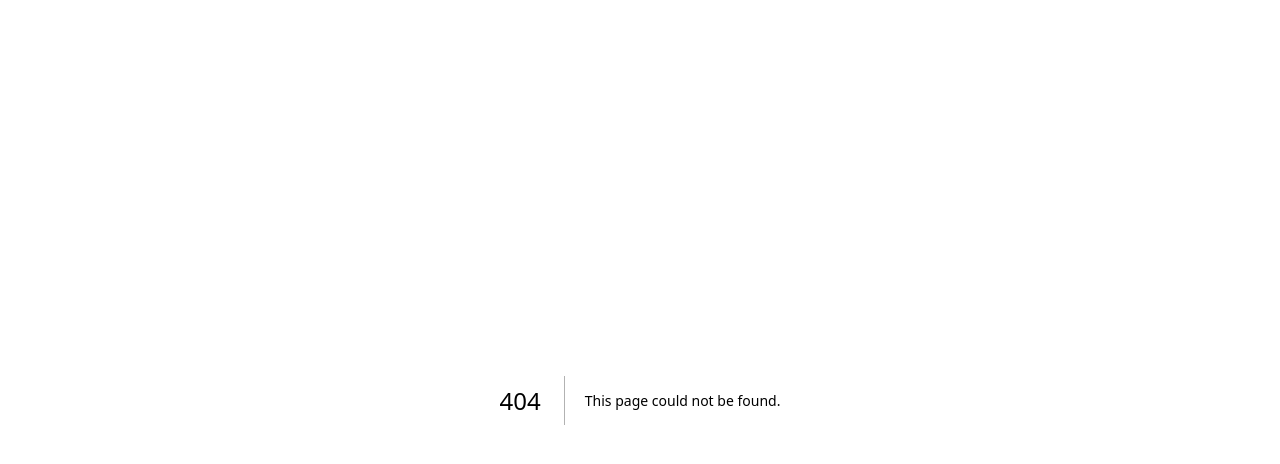
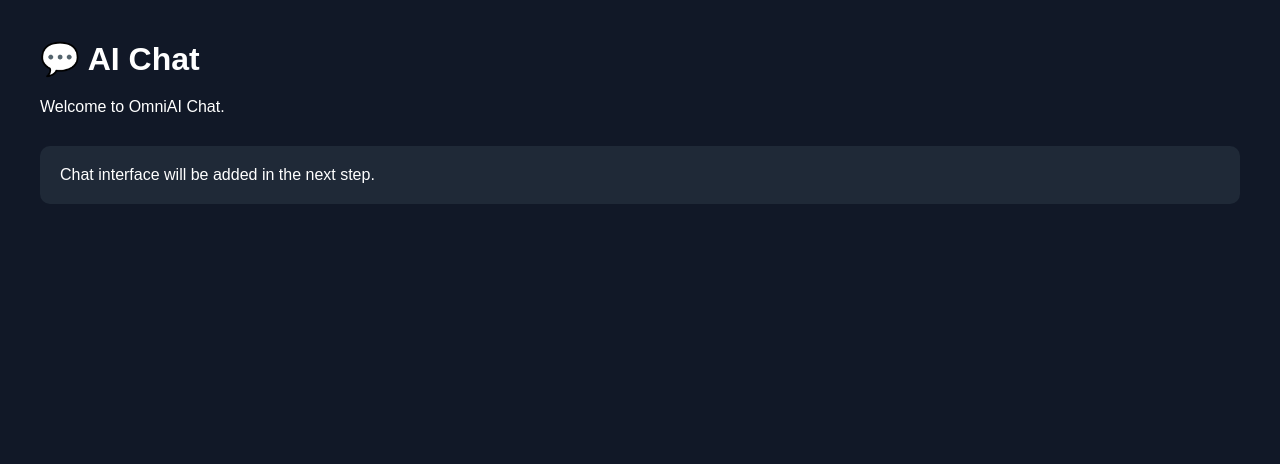
Before and after one commit to ujjwalsharma2006/OmniAI-Hub, a Next.js app: page /chat in a window 1280 px wide. Before the commit this address had no page. Shown: the top 464 px of the page. Built offline with nearby package versions, Linux system fonts and the light colour scheme.

Commit message:
Create AI Chat Page
This file contains the layout for the ChatPage component, including styles and a welcome message.

```diff
--- /dev/null
+++ b/app/chat/page.tsx
@@ -0,0 +1,29 @@
+export default function ChatPage() {
+  return (
+    <main
+      style={{
+        minHeight: "100vh",
+        background: "#111827",
+        color: "white",
+        padding: "40px",
+      }}
+    >
+      <h1>💬 AI Chat</h1>
+
+      <p style={{ marginTop: "20px" }}>
+        Welcome to OmniAI Chat.
+      </p>
+
+      <div
+        style={{
+          marginTop: "30px",
+          background: "#1f2937",
+          padding: "20px",
+          borderRadius: "10px",
+        }}
+      >
+        Chat interface will be added in the next step.
+      </div>
+    </main>
+  );
+}
```
